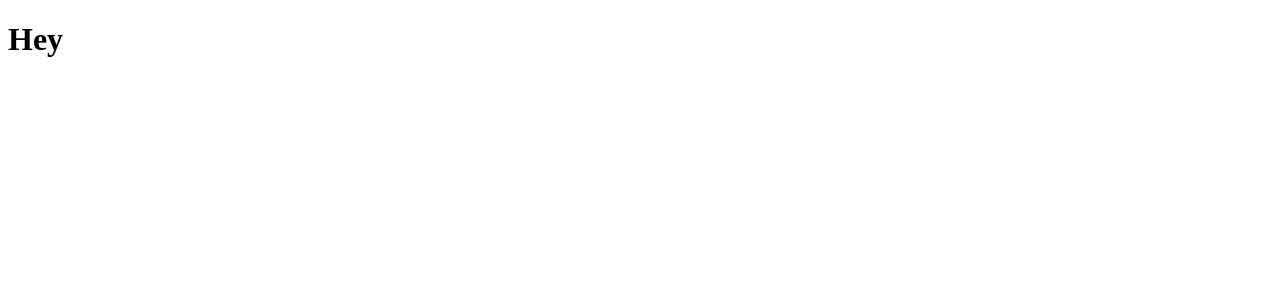
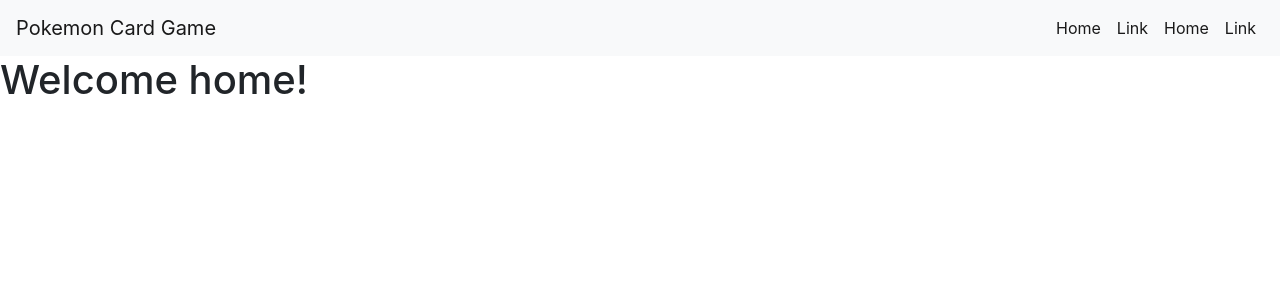
Before and after one commit to oyvindremme/js-framework, a React (Create React App) app: page / in a window 1280 px wide. Shown: the top 300 px of the page. Built offline with nearby package versions, Linux system fonts and the light colour scheme.

Commit message:
added navigation menu

```diff
--- a/package.json
+++ b/package.json
@@ -3,8 +3,11 @@
   "version": "0.1.0",
   "private": true,
   "dependencies": {
+    "bootstrap": "^4.3.1",
+    "node-sass": "^4.12.0",
     "react": "^16.8.6",
     "react-dom": "^16.8.6",
+    "react-router-dom": "^5.0.1",
     "react-scripts": "3.0.1"
   },
   "scripts": {
--- a/src/App.js
+++ b/src/App.js
@@ -1,8 +1,15 @@
 import React from 'react';
+import Navigation from './components/Navigation/Navigation';
+import Home from './pages/Home/Home';
+import './scss/style.scss';
+import { HashRouter, Route } from 'react-router-dom';
 
 function App() {
   return (
-    <h1>Hey</h1>
+    <HashRouter>
+      <Navigation />
+      <Route exact path="/" component={Home} />
+    </HashRouter>
   );
 }
 
--- /dev/null
+++ b/src/components/Navigation/Navigation.js
@@ -0,0 +1,35 @@
+import React, { Component } from 'react';
+import './Navigation.scss';
+import { NavLink, Link } from 'react-router-dom';
+
+class Navigation extends Component {
+    render() {
+        return (
+                <nav className="navigation navbar navbar-expand navbar-light bg-light">
+                    <Link to="/" className="navbar-brand">Pokemon Card Game</Link>
+                    <button className="navbar-toggler" type="button" data-toggle="collapse" data-target="#navbarSupportedContent" aria-controls="navbarSupportedContent" aria-expanded="false" aria-label="Toggle navigation">
+                        <span className="navbar-toggler-icon"></span>
+                    </button>
+
+                    <div className="collapse navbar-collapse" id="navbarSupportedContent">
+                        <ul className="navbar-nav ml-auto">
+                            <li className="nav-item">
+                                <NavLink to="/" className="nav-link">Home</NavLink>
+                            </li>
+                            <li className="nav-item">
+                                <NavLink to="/" className="nav-link">Link</NavLink>
+                            </li>
+                            <li className="nav-item">
+                                <NavLink to="/" className="nav-link">Home</NavLink>
+                            </li>
+                            <li className="nav-item">
+                                <NavLink to="/" className="nav-link">Link</NavLink>
+                            </li>
+                        </ul>
+                    </div>
+                </nav>
+        );
+    }
+}
+
+export default Navigation;
--- /dev/null
+++ b/src/components/Navigation/Navigation.scss
@@ -0,0 +1,9 @@
+.navigation {
+    white-space: nowrap;
+    overflow-x: auto;
+    -webkit-overflow-scrolling: touch;
+    -ms-overflow-style: -ms-autohiding-scrollbar;
+    &::-webkit-scrollbar {
+        display: none;
+    }
+}
--- /dev/null
+++ b/src/pages/Home/Home.js
@@ -0,0 +1,11 @@
+import React from 'react';
+
+class Home extends React.Component {
+    render() {
+        return (
+            <h1>Welcome home!</h1>
+        );
+    }
+}
+
+export default Home;
--- /dev/null
+++ b/src/scss/style.scss
@@ -0,0 +1 @@
+@import "~bootstrap/scss/bootstrap";
```
Also changed, not shown: src/scss/_fonts.scss (added), src/scss/_vars.scss (added), 1 other file (tests, documents, lock files or other folders).
